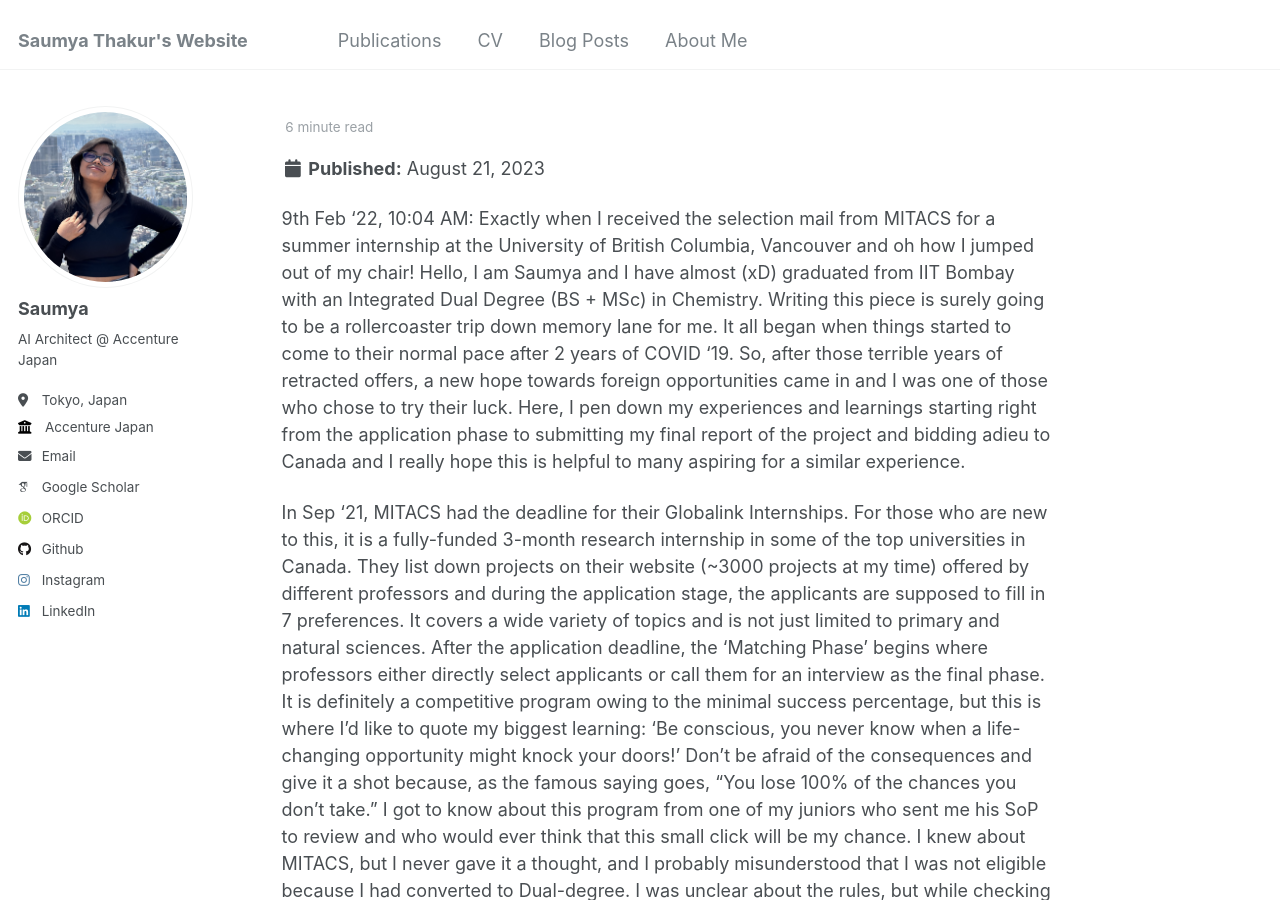
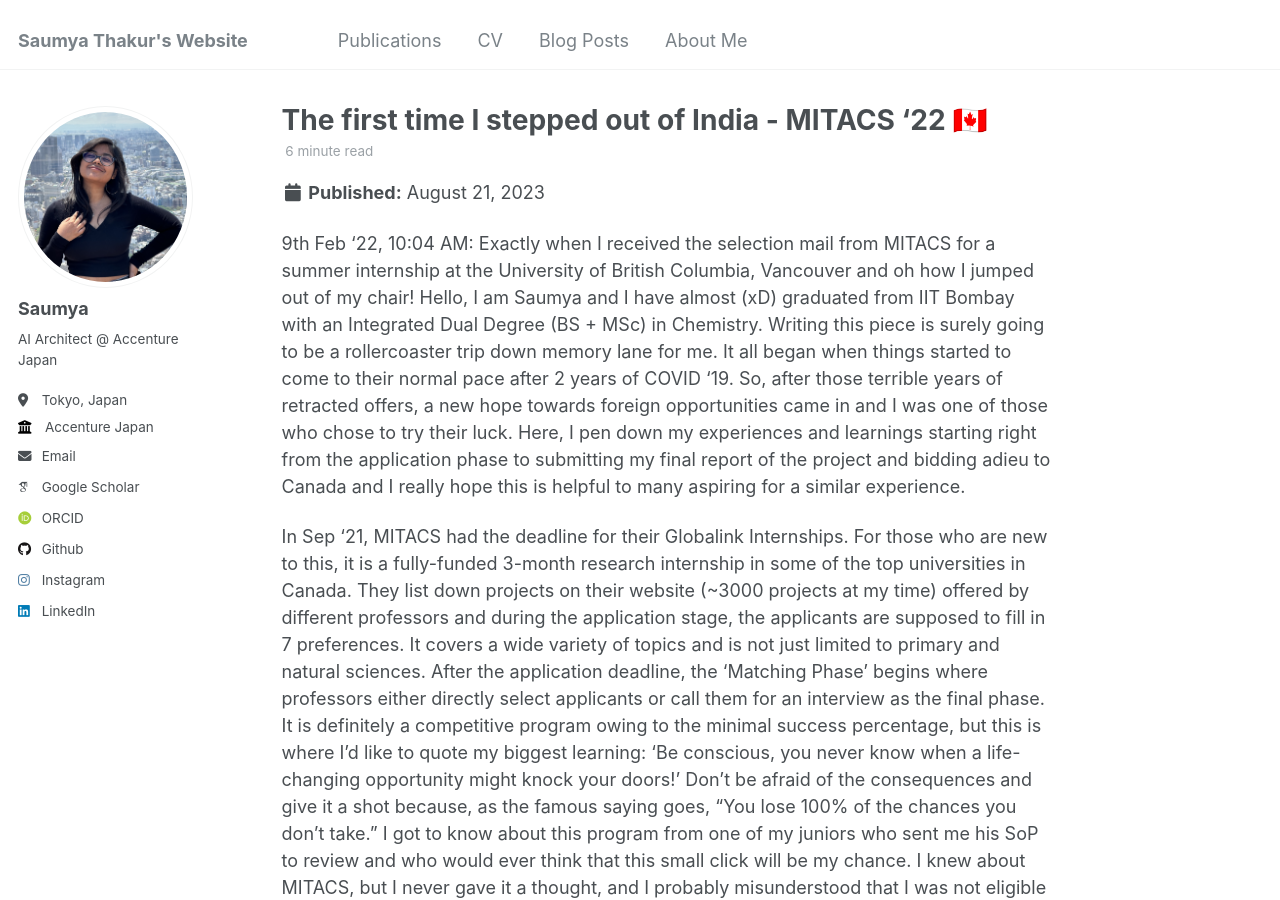
Before and after one commit to sthakurr/sthakurr.github.io, a Jekyll site: the page built from _posts/2023-08-21-mitacs.md, in a window 1280 px wide and 900 px high. Built offline with Jekyll 4.4.1, drawn with Linux system fonts in a browser that asks for light colours; some web fonts are replaced.

Commit message:
add blog title

```diff
--- a/_posts/2023-08-21-mitacs.md
+++ b/_posts/2023-08-21-mitacs.md
@@ -1,5 +1,5 @@
 ---
-title: ''
+title: "The first time I stepped out of India - MITACS '22 🇨🇦"
 date: 2023-08-21
 permalink: /posts/2023/08/mitacs/
 tags:
```
